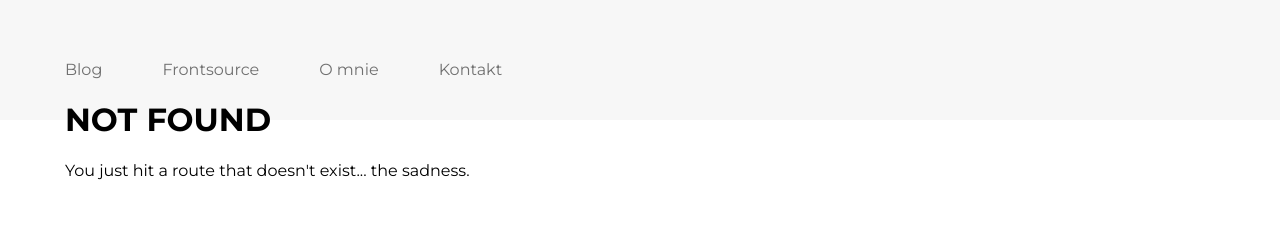
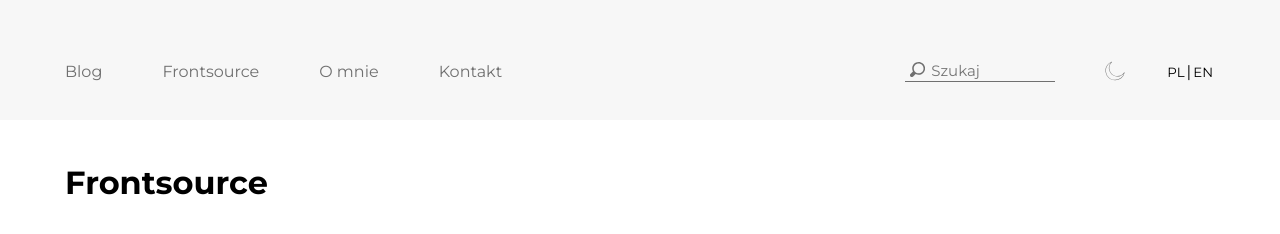
Before and after one commit to mateuszmatysiak/frontsource, a Gatsby site: page /frontsource in a window 1280 px wide. Before the commit this address had no page. Built offline with nearby package versions, Linux system fonts and the light colour scheme; Gatsby itself is replaced by a stand-in of ours.

Commit message:
Add Container, Header, SearchInput components, improve layout structure, add animation to item in nav, update globalStyles, add icons

```diff
--- a/src/assets/styles/globalStyles.js
+++ b/src/assets/styles/globalStyles.js
@@ -20,6 +20,9 @@ const GlobalStyle = createGlobalStyle`
     cursor: pointer;
     font-family: 'Montserrat';
   }
+  input {
+    font-family: "Montserrat";
+  }
   p {
     font-size: 16px;
   }
--- /dev/null
+++ b/src/components/Container/Containter.js
@@ -0,0 +1,14 @@
+import React from "react"
+import styled from 'styled-components';
+
+const StyledContainer = styled.main`
+    padding-top: 60px;
+`;
+
+const Container = ({children}) => (
+    <StyledContainer>
+        {children}
+    </StyledContainer>
+)
+
+export default Container
--- /dev/null
+++ b/src/components/Header/Header.js
@@ -0,0 +1,47 @@
+import React from 'react';
+import styled from 'styled-components';
+import Navigation from "../Navigation/Navigation";
+import SearchInput from "../SearchInput/SearchInput";
+import MoonIcon from '../../assets/images/moon.svg';
+
+const StyledHeader = styled.header`
+    display: flex;
+    justify-content: space-between;
+    align-items: center;
+
+    & button {
+        background-color: transparent;
+        border: none;
+        margin: 0 2px;
+    }
+`;
+
+const StyledImg = styled.img`
+    width: 20px;
+    margin: 0 40px 0 50px;
+`;
+
+const StyledRightBar = styled.div`
+    display: flex;
+    align-items: center;
+`;
+
+
+const Header = () => {
+    return (
+        <StyledHeader>
+            <Navigation />
+            <StyledRightBar>
+                <SearchInput />
+                <StyledImg src={MoonIcon} />
+                <div>
+                    <button>PL</button>
+                    |
+                    <button>EN</button>
+                </div>
+            </StyledRightBar>
+        </StyledHeader>
+    );
+};
+
+export default Header;
--- a/src/components/Navigation/Navigation.js
+++ b/src/components/Navigation/Navigation.js
@@ -15,8 +15,26 @@ const StyledNav = styled.nav`
     }
 
     a {
+        position: relative;
         text-decoration: none;
         color: inherit;
+
+        &:after {
+            content: '';
+            position: absolute;
+            top: 50%;
+            left: 50%;
+            transform: translate(-50%, -50%);
+            margin: auto;
+            width: 0%;
+            background-color: #3F51B5;
+            height: 2px;
+            transition: all .5s;
+        }
+
+        &:hover:after {
+            width: 100%;
+        }
     }
 `;
 
@@ -27,27 +45,19 @@ const StyledNavList = styled.ul`
 
 const StyledNavListItem = styled.li`
     color: #707070;
+
     &:not(:nth-last-child(1)) {
         padding-right: 60px;
-    }
-
-    &:hover:after {
-        content: "";
-        display: block;
-        width: 100%;
-        height: 2px;
-        margin-top: 5px;
-        background-color: #3F51B5;
     }
 `;
 
 const Navigation = () => (
     <StyledNav>
         <StyledNavList>
-            <StyledNavListItem><Link>Blog</Link></StyledNavListItem>
-            <StyledNavListItem><Link>Frontsource</Link></StyledNavListItem>
-            <StyledNavListItem><Link>O mnie</Link></StyledNavListItem>
-            <StyledNavListItem><Link>Kontakt</Link></StyledNavListItem>
+            <StyledNavListItem><Link to="/blog" >Blog</Link></StyledNavListItem>
+            <StyledNavListItem><Link to="/frontsource" >Frontsource</Link></StyledNavListItem>
+            <StyledNavListItem><Link to="/about" >O mnie</Link></StyledNavListItem>
+            <StyledNavListItem><Link to="/contact" >Kontakt</Link></StyledNavListItem>
         </StyledNavList>
     </StyledNav>
 )
--- /dev/null
+++ b/src/components/SearchInput/SearchInput.js
@@ -0,0 +1,38 @@
+import React from "react"
+import styled from 'styled-components';
+import SearchIcon from '../../assets/images/search.svg';
+
+const StyledLabel = styled.label`
+    position: relative;
+`;
+
+const StyledInput = styled.input`
+    width: 150px;
+    padding-left: 26px;
+    outline: none;
+    border: none;
+    border-bottom: 1px solid #707070;
+    background-color: transparent;
+    font-size: 15px;
+
+    &:focus {
+        border-bottom: 2px solid #707070;
+    }
+`;
+
+const StyledImg = styled.img`
+    width: 15px;
+    height: 15px;
+    position: absolute;
+    top: 2px;
+    left: 5px;
+`;
+
+const SearchInput = () => (
+    <StyledLabel htmlFor="search">
+        <StyledInput id="search" placeholder="Szukaj" />
+        <StyledImg src={SearchIcon} />
+    </StyledLabel>
+)
+
+export default SearchInput
--- a/src/layouts/index.js
+++ b/src/layouts/index.js
@@ -1,13 +1,15 @@
 import React from "react"
-import Navigation from "../components/Navigation/Navigation"
+import Header from "../components/Header/Header"
+import Container from '../components/Container/Containter';
 import GlobalStyle from "../assets/styles/globalStyles"
-
 
 const Layout = ({ children }) => (
     <>
         <GlobalStyle />
-        <Navigation />
-        {children}
+        <Header />
+        <Container>
+            {children}
+        </Container>
     </>
 )
 
--- /dev/null
+++ b/src/pages/frontsource.js
@@ -0,0 +1,7 @@
+import React from "react"
+
+const FrontsourcePage = () => (
+    <h1>Frontsource</h1>
+)
+
+export default FrontsourcePage
```
Also changed, not shown: src/assets/images/moon.svg (added), src/assets/images/search.svg (added).
